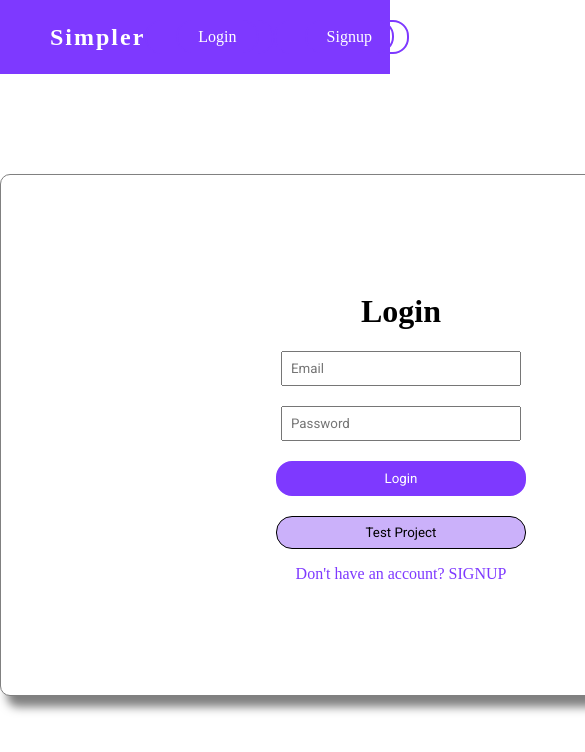
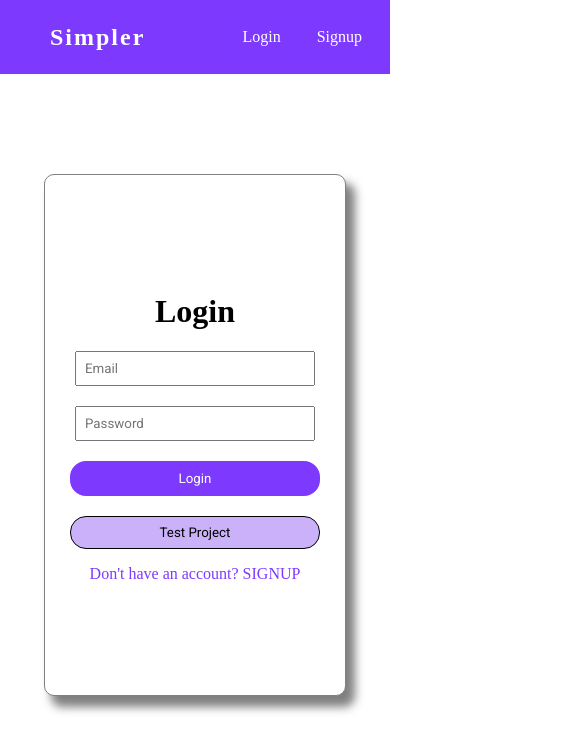
Before and after one commit to esteban-almendariz/distributor-list, a React (Vite) app: page /login in a window 390 px wide. Shown: the top 752 px of the page, 585 px wide, since content can reach past the window. Built offline with nearby package versions, Linux system fonts and the light colour scheme; no server answers; a web font is replaced by a local one.

Commit message:
continued to work on media queries

```diff
--- a/src/App.css
+++ b/src/App.css
@@ -76,23 +76,8 @@ button:hover {
   color: white;
 }
 
-.dist-title {
-  text-align: center;
-  font-weight: bold;
-}
 
-.list-title {
-  display: grid;
-  grid-template-columns: 1fr 1fr 1fr;
-  text-align: center;
-  background-color: rgb(9,138,0);
-  background-color: #7e39ff;
-  color: white;
-  padding: 10px;
-  font-size: 1.3rem;
-}
-
-.customer-detail {
+/* .customer-detail {
   display: grid;
   grid-template-columns: 1fr 1fr 1fr;
   text-align: center;
@@ -102,7 +87,7 @@ button:hover {
   margin-bottom: 20px;
   border-bottom: 1px solid #d0cbda;
   position: relative;
-}
+} */
 
 @media (width <= 1000px) {
   body {
@@ -135,12 +120,42 @@ button:hover {
     padding-top:45px;
     padding-bottom: 45px;
   }
-}
-
-@media screen and (width <= 400px) {
+  .login-form {
+    width: 300px;
+  }
   .dist-edit-container {
     position: absolute;
     top: 80px;
     right: 160px;
   }
 }
+
+@media (width <= 400px) {
+  .accordian {
+
+  }
+  .dist-edit-container {
+    position: absolute;
+    top: 80px;
+    right: 160px;
+  }
+  .navbar ul {
+    max-width: 500px;
+  }
+  .navbar-link {
+    padding: 6px 4px;
+  }
+  .navbar a {
+    margin-left: 0;
+    padding: 6px 10px;
+  }
+}
+
+
+/* @media screen and (width <= 400px) {
+  .dist-edit-container {
+    position: absolute;
+    top: 80px;
+    right: 160px;
+  }
+} */
--- a/src/components/DistributorList.css
+++ b/src/components/DistributorList.css
@@ -1,8 +1,9 @@
 .dist-edit-container {
-    display: inline;
+    /* display: inline;
     position: absolute;
     right: 60px;
-    bottom: 27px;
+    bottom: 27px; */
+
 }
 
 .dist-edit-container img {
--- a/src/components/DistributorList.jsx
+++ b/src/components/DistributorList.jsx
@@ -51,7 +51,7 @@ const DistributorList = ({ distributors }) => {
                         <span>{distributor.distPhoneNumber}
                             <div className='dist-edit-container'>
                                 {/* <img onClick={() => editClickHandle(distributor.id, distributor.notes)} src="../../../pen-to-square.svg" alt="" /> */}
-                                <img onClick={() => deleteDocu(distributor.id)} className={'trashcan-icon'} src='../../../trash-can.svg'></img>
+                                <img onClick={() => deleteDocu(distributor.id)} className='trashcan-icon' src='../../../trash-can.svg'></img>
                             </div>
                         </span>
 
--- a/src/pages/Home.css
+++ b/src/pages/Home.css
@@ -27,7 +27,7 @@
 
 .searched-customer-detail {
     display: grid;
-    grid-template-columns: 1fr 1fr 1fr auto;
+    grid-template-columns: 1fr 1fr 1fr;
     text-align: center;
     /* align-items: center;
     justify-items: center; */
@@ -43,6 +43,23 @@
     text-align: center;
 }
 
+.dist-title {
+    text-align: center;
+    font-weight: bold;
+  }
+
+  .list-title {
+    display: grid;
+    grid-template-columns: 1fr 1fr 1fr;
+    text-align: center;
+    align-items: center;
+    background-color: rgb(9,138,0);
+    background-color: #7e39ff;
+    color: white;
+    padding: 10px;
+    font-size: 1.3rem;
+  }
+
 .accordian-container {
     margin: 0 auto;
     cursor: pointer;
@@ -57,10 +74,25 @@
     justify-items: center;
     padding: 30px 0;
     position: relative;
+    padding: 30px 0;
+
 }
 
 .accordian:hover {
     background-color: #e7d5ff;
+}
+
+.dist-edit-container {
+    display: inline;
+    position: absolute;
+    right: 60px;
+    bottom: 27px;
+}
+
+.dist-edit-container img {
+    margin-right: 20px;
+    cursor: pointer;
+    width: 17px;
 }
 
 .textarea-container {
```
